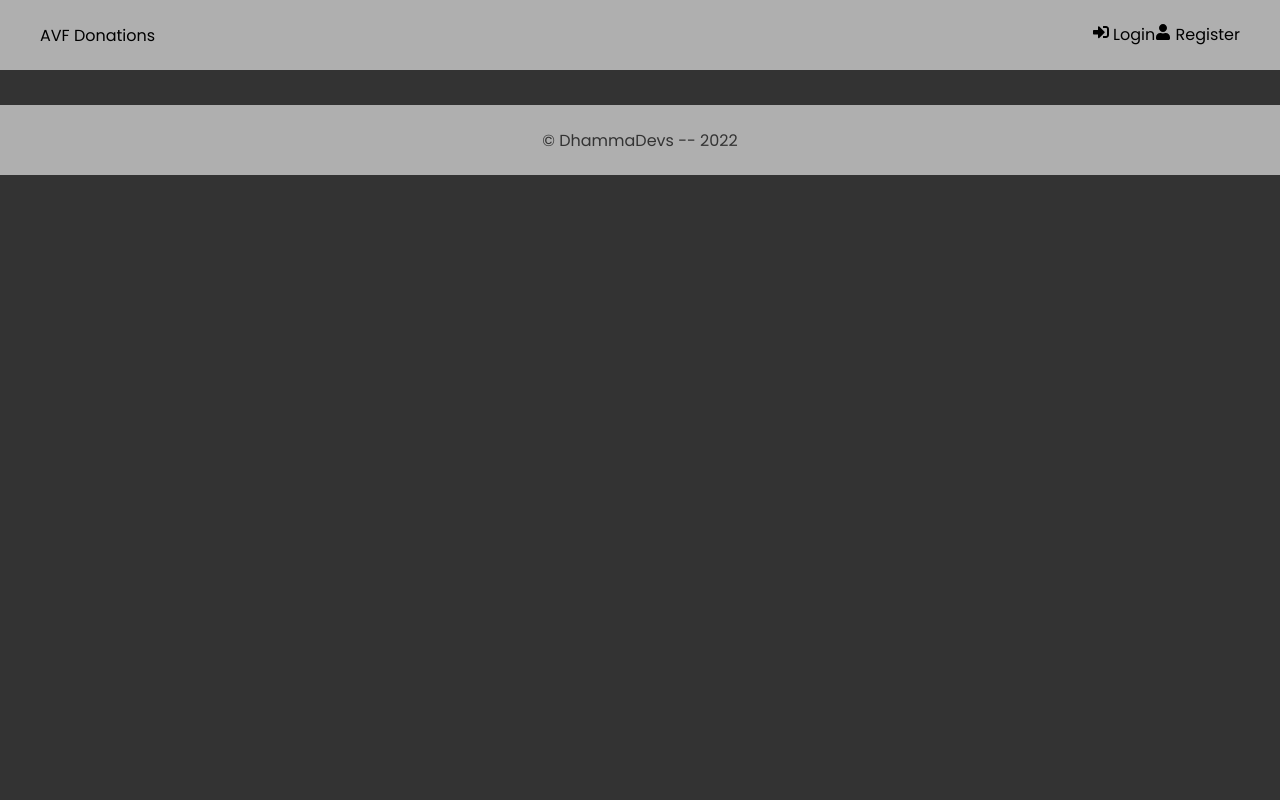
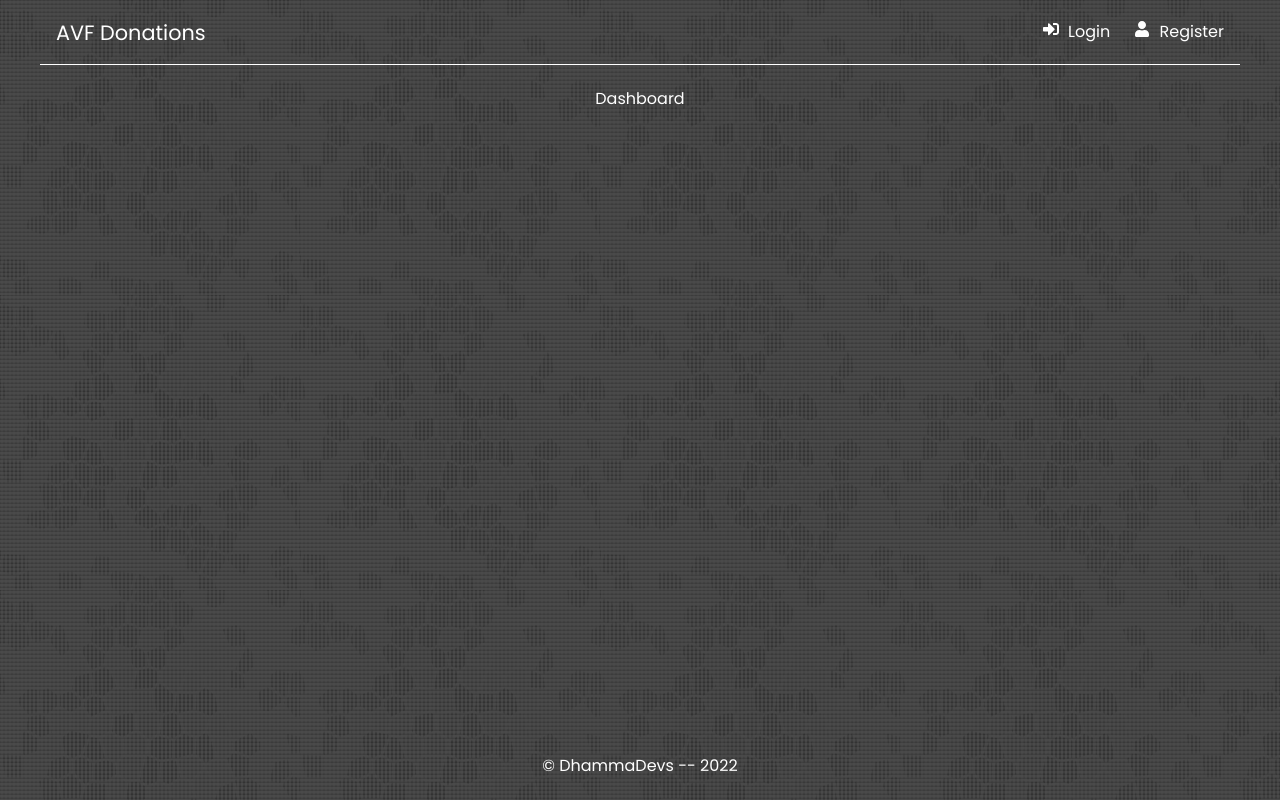
Before and after one commit to RobbieProkop/vipassana-receipts, a React (Create React App) app in the folder frontend/: page / in a window 1280 px wide. Built offline with nearby package versions, Linux system fonts and the light colour scheme.

Commit message:
style header

```diff
--- a/frontend/src/components/Header.jsx
+++ b/frontend/src/components/Header.jsx
@@ -13,6 +13,8 @@ const Header = () => {
             <Link to="/login">
               <FaSignInAlt /> Login
             </Link>
+          </li>
+          <li>
             <Link to="/register">
               <FaUser /> Register
             </Link>
--- a/frontend/src/pages/Dashboard.jsx
+++ b/frontend/src/pages/Dashboard.jsx
@@ -1,4 +1,4 @@
 const Dashboard = () => {
-  return <div>Dashboard</div>;
+  return <div className="dashboard">Dashboard</div>;
 };
 export default Dashboard;
--- a/frontend/src/styles/index.scss
+++ b/frontend/src/styles/index.scss
@@ -1,7 +1,7 @@
 // @use "variables";
 @import url("https://fonts.googleapis.com/css2?family=Poppins:wght@300;400;600;700&display=swap");
 
-$primaryColor: lightgoldenrodyellow;
+$primaryColor: #81bece;
 $btn: rgb(212, 194, 35);
 $btn-edit: green;
 $btn-delete: red;
@@ -20,7 +20,8 @@ $hover: rgb(123, 195, 123);
 body {
   font-family: "Poppins", sans-serif;
   height: 100vh;
-  background-color: $black;
+  background-color: #4a4a4a;
+  background-image: url("../../public/dark-mosaic.png");
   color: $white;
 }
 
@@ -45,7 +46,7 @@ body {
 
 a {
   text-decoration: none;
-  color: #000;
+  color: $white;
 }
 
 ul {
@@ -85,21 +86,45 @@ h1 {
 .header {
   height: 70px;
   padding: 2rem;
-  position: fixed;
-  top: 0;
   width: 100%;
   z-index: 100;
-  background-color: $grey;
+  margin-bottom: 1rem;
   .container {
     @include flex-between();
+    padding: 0 1rem 2rem;
+    border-bottom: 1px solid $white;
+    .logo {
+      font-size: 1.3rem;
+      a {
+        &:hover {
+          color: $grey;
+        }
+      }
+    }
+
+    ul {
+      @include flex-center();
+      li {
+        margin-left: 1.5rem;
+        a {
+          &:hover {
+            color: $grey;
+          }
+          svg {
+            margin-right: 5px;
+          }
+        }
+      }
+    }
   }
 }
 
 //footer
 .footer {
-  background: $grey;
+  // background: $grey;
   width: 100%;
-  color: $black;
+  position: absolute;
+  color: $white;
   height: 70px;
-  margin-top: 5rem;
+  bottom: 0;
 }
```
Also changed, not shown: frontend/public/dark-mosaic.png (added).
